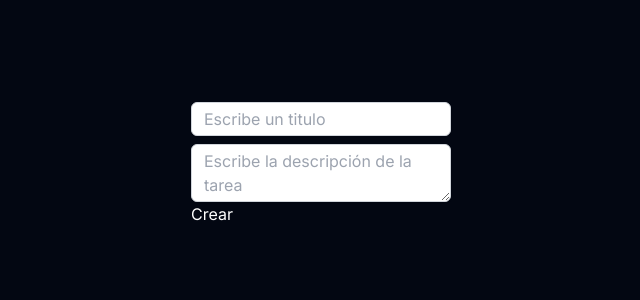
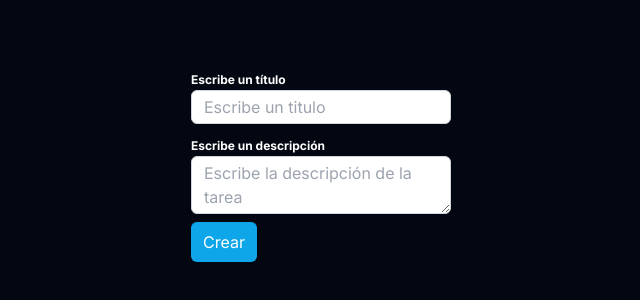
Before and after one commit to Alquimista-07/NextjsPrismaCRUDconTypescript, a Next.js app in the folder nextjs-prisma-typescript/: page /new in a window 1280 px wide. Shown: the part 236-536 px from the top of the page, without its empty margins (319-959 px from the left). Built offline with nearby package versions, Linux system fonts and the light colour scheme.

Commit message:
22. Agregando estilos al botón y adición de label para el input y el textarea

```diff
--- a/nextjs-prisma-typescript/src/app/new/page.tsx
+++ b/nextjs-prisma-typescript/src/app/new/page.tsx
@@ -65,15 +65,21 @@ function NewPage() {
 
       <form onSubmit={enviar}>
 
-        <input type="text" placeholder="Escribe un titulo"
+        <label htmlFor="title" className='font-bold text-xs'>
+          Escribe un título
+        </label>
+        <input id='title' type="text" placeholder="Escribe un titulo"
                className="px-3 py-1 border border-gray-300 rounded-md shadow-sm focus:outline-none focus:ring-1 focus:ring-sky-300 focus:border-sky-300 text-black block mb-2"
                {...register('title')}/>
 
-        <textarea placeholder="Escribe la descripción de la tarea"
+        <label htmlFor="description" className='font-bold text-xs'>
+          Escribe un descripción
+        </label>
+        <textarea id='description' placeholder="Escribe la descripción de la tarea"
                   className="px-3 py-1 border border-gray-300 rounded-md shadow-sm focus:outline-none focus:ring-1 focus:ring-sky-300 focus:border-sky-300 text-black block w-full"
                   {...register('description')}/>
 
-        <button>
+        <button className='bg-sky-500 px-3 py-2 rounded-md text-white mt-2'>
           Crear
         </button>
 
```
